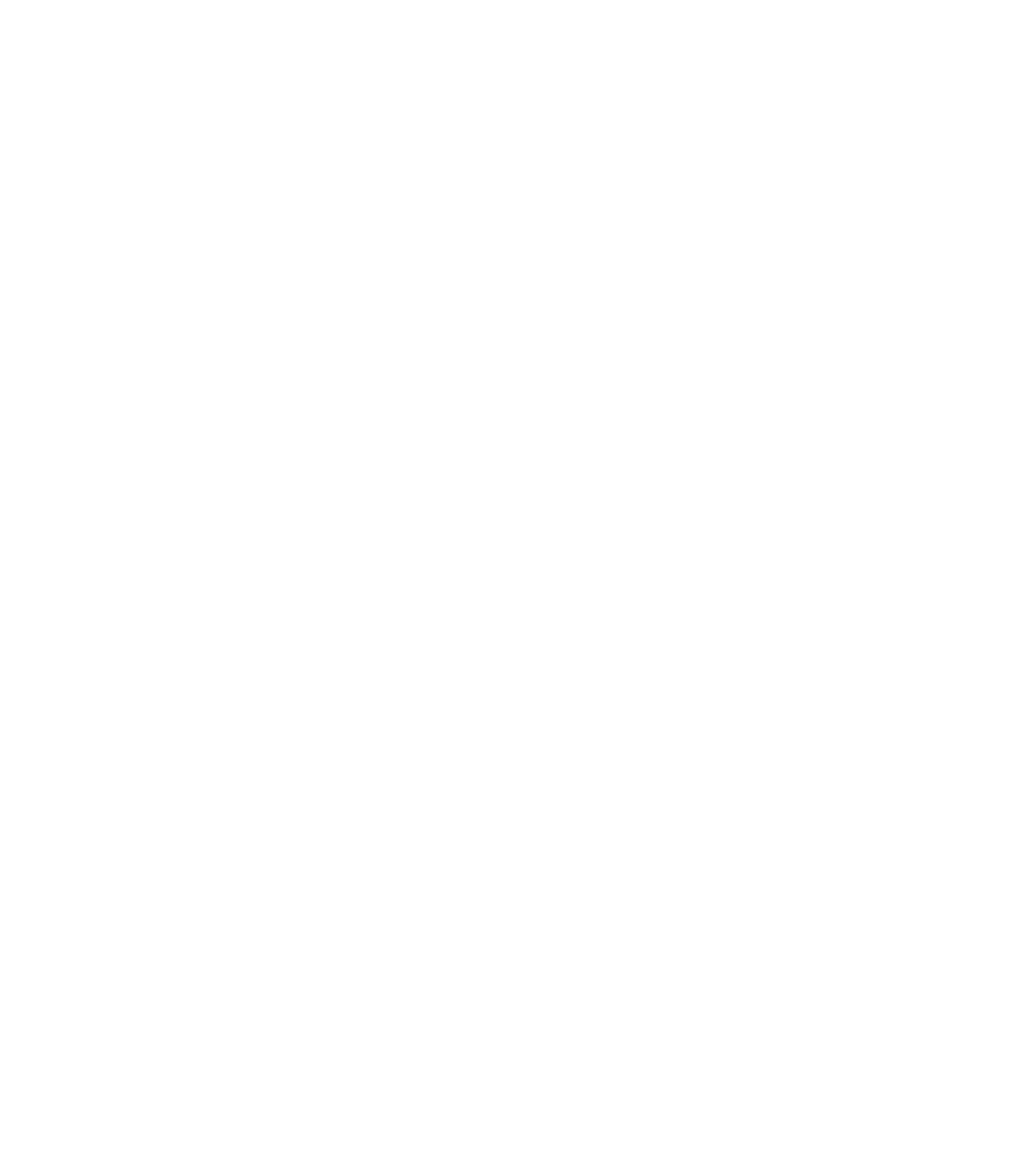
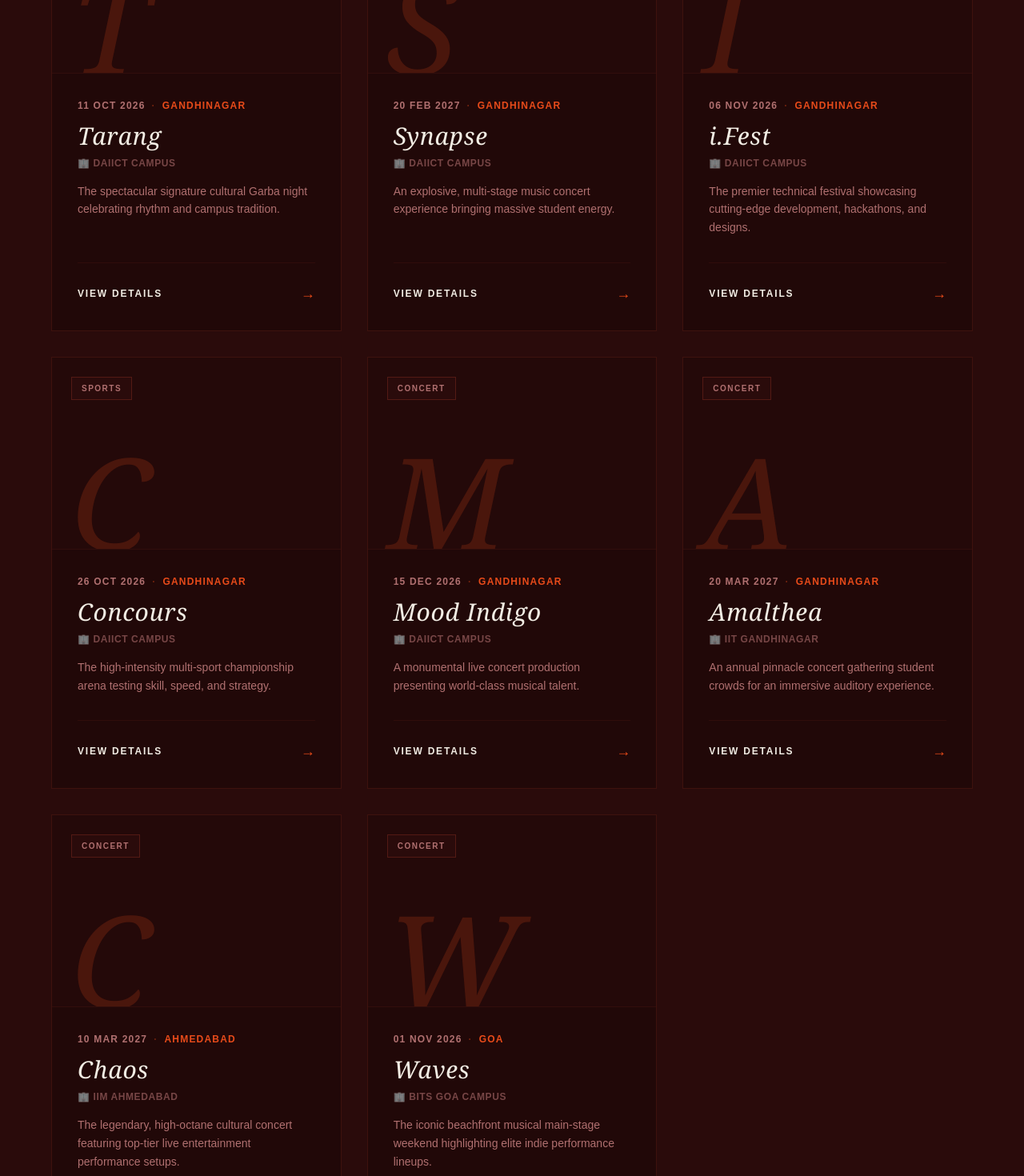
Before and after one commit to shash3258x/Event-Bridge, a React (Create React App) app: page /events in a window 1280 px wide. Before the commit this address had no page. Shown: the part 900-2370 px from the top of the page at 80% size. Before the commit the page ends 800 px from the top, so only its background shows below. Built offline with nearby package versions, Linux system fonts and the light colour scheme.

Commit message:
added events page

```diff
--- a/src/App.js
+++ b/src/App.js
@@ -3,6 +3,7 @@
 import LandingPage from './Components/LandingPage';
 import SignUpPage from './Components/SignUpPage';
 import SignInPage from './Components/SignInPage';
+import EventsPage from './Components/EventsPage';
 
 function AppContent() {
   const navigate = useNavigate();
@@ -17,7 +18,10 @@
       navigate('/signin');
     } else if (page === 'signup') {
       navigate('/signup');
+    } else if (page === 'events') {
+      navigate('/events');
     }
+
   };
 
   return (
@@ -27,6 +31,7 @@
         <Route path="/" element={<LandingPage onNavigate={navigateTo} />} />
         <Route path="/signup" element={<SignUpPage onNavigate={navigateTo} />} />
         <Route path="/signin" element={<SignInPage onNavigate={navigateTo} />} />
+        <Route path="/events" element={<EventsPage onNavigate={navigateTo} />} />
       </Routes>
     </div>
   );
--- a/src/Components/EventsPage.jsx
+++ b/src/Components/EventsPage.jsx
@@ -109,7 +109,8 @@
           {filteredEvents.map((event) => (
             <div
               key={event.eventId}
-              className="bg-[#210808] border border-[#b43c28]/20 flex flex-col justify-between min-h-[500px] relative group hover:border-[#E84B1A] transition-colors"
+              onClick={() => onNavigate(`event-${event.eventId}`)}
+              className="bg-[#210808] border border-[#b43c28]/20 flex flex-col justify-between min-h-[500px] relative group hover:border-[#E84B1A] cursor-pointer transition-colors"
             >
 
               {/* Massive Editorial Styled Header Character Placeholder Section */}
@@ -163,7 +164,7 @@
 
         {/* Empty State Layout Fallback Trigger */}
         {filteredEvents.length === 0 && (
-          <div className="py-24 text-center border border-dashed border-[#b43c28]/20 text-[#B07070] font-bold tracking-wide">
+          <div className="py-24 text-center border border-dashed border-[#b43c28]/20 text-[#B07070] font-bold tracking-wide uppercase text-sm">
             No events match the active search or category filters.
           </div>
         )}
--- a/src/Components/SignUpPage.jsx
+++ b/src/Components/SignUpPage.jsx
@@ -127,7 +127,7 @@
           </footer>
         </div>
       </div>
-//testing commit
+
     </div>
   );
 }
--- /dev/null
+++ b/src/mockData.js
@@ -0,0 +1,90 @@
+export const MOCK_EVENTS = [
+  {
+    eventId: "e1",
+    organizerId: "org-daiict",
+    title: "Tarang",
+    description: "The spectacular signature cultural Garba night celebrating rhythm and campus tradition.",
+    category: "FESTIVAL",
+    city: "Gandhinagar",
+    venue: "DAIICT Campus",
+    startDate: "11 OCT 2026",
+    poster: "T",
+  },
+  {
+    eventId: "e2",
+    organizerId: "org-daiict",
+    title: "Synapse",
+    description: "An explosive, multi-stage music concert experience bringing massive student energy.",
+    category: "CONCERT",
+    city: "Gandhinagar",
+    venue: "DAIICT Campus",
+    startDate: "20 FEB 2027",
+    poster: "S",
+  },
+  {
+    eventId: "e3",
+    organizerId: "org-daiict",
+    title: "i.Fest",
+    description: "The premier technical festival showcasing cutting-edge development, hackathons, and designs.",
+    category: "HACKATHON",
+    city: "Gandhinagar",
+    venue: "DAIICT Campus",
+    startDate: "06 NOV 2026",
+    poster: "I",
+  },
+  {
+    eventId: "e4",
+    organizerId: "org-daiict",
+    title: "Concours",
+    description: "The high-intensity multi-sport championship arena testing skill, speed, and strategy.",
+    category: "SPORTS",
+    city: "Gandhinagar",
+    venue: "DAIICT Campus",
+    startDate: "26 OCT 2026",
+    poster: "C",
+  },
+  {
+    eventId: "e5",
+    organizerId: "org-daiict",
+    title: "Mood Indigo",
+    description: "A monumental live concert production presenting world-class musical talent.",
+    category: "CONCERT",
+    city: "Gandhinagar",
+    venue: "DAIICT Campus",
+    startDate: "15 DEC 2026",
+    poster: "M",
+  },
+  {
+    eventId: "e6",
+    organizerId: "org-iitgn",
+    title: "Amalthea",
+    description: "An annual pinnacle concert gathering student crowds for an immersive auditory experience.",
+    category: "CONCERT",
+    city: "Gandhinagar",
+    venue: "IIT Gandhinagar",
+    startDate: "20 MAR 2027",
+    poster: "A",
+  },
+  {
+    eventId: "e7",
+    organizerId: "org-iima",
+    title: "Chaos",
+    description: "The legendary, high-octane cultural concert featuring top-tier live entertainment performance setups.",
+    category: "CONCERT",
+    city: "Ahmedabad",
+    venue: "IIM Ahmedabad",
+    startDate: "10 MAR 2027",
+    poster: "C",
+  },
+  {
+    eventId: "e8",
+    organizerId: "org-bitsg",
+    title: "Waves",
+    description: "The iconic beachfront musical main-stage weekend highlighting elite indie performance lineups.",
+    category: "CONCERT",
+    city: "Goa",
+    venue: "BITS Goa Campus",
+    startDate: "01 NOV 2026",
+    poster: "W",
+  }
+];
```
